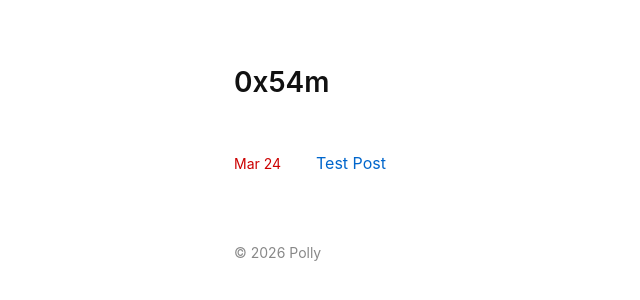
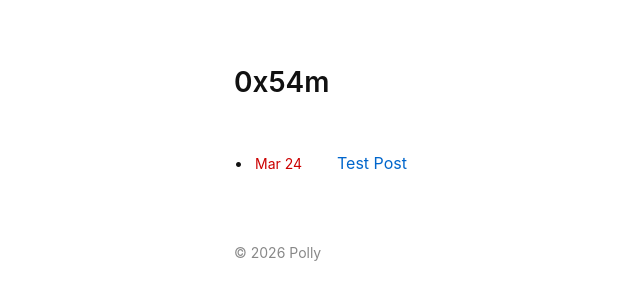
Before and after one commit to redmach/redmach.github.io, a Jekyll site: the page built from index.md, in a window 1280 px wide. Shown: the top 300 px of the page, without its empty margins (26-666 px from the left). Built offline with Jekyll 4.4.1, drawn with Linux system fonts in a browser that asks for light colours.

Commit message:
Update index.md

```diff
--- a/index.md
+++ b/index.md
@@ -8,6 +8,7 @@ title: Home
 <ul class="post-list">
   {% for post in site.posts %}
     <li>
+      <span class="bullet">•</span>
       <span class="date">{{ post.date | date: "%b %d" }}</span>
       <a class="post-link" href="{{ post.url }}">{{ post.title }}</a>
     </li>
```
